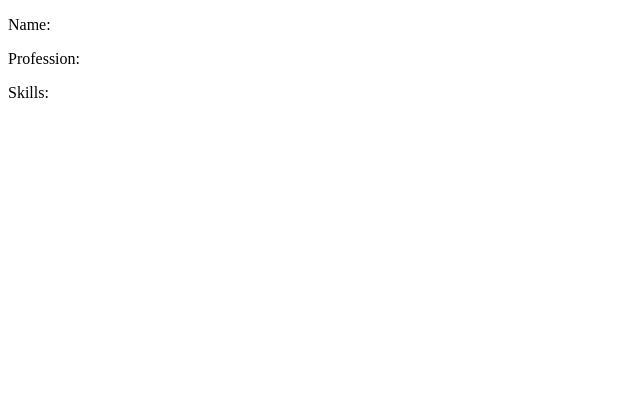
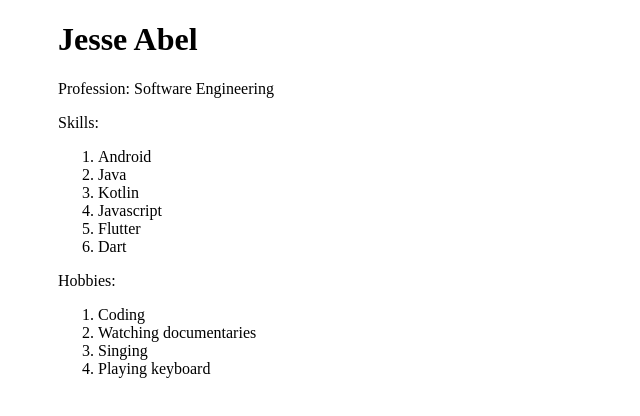
Before and after one commit to jesmanto/ZuriPortfolioTask, a website: page index.html in a window 1280 px wide. Shown: the whole page, without its empty margins (0-640 px from the left). Drawn offline with Linux system fonts and the light colour scheme.

Commit message:
client pages created

```diff
--- a/index.html
+++ b/index.html
@@ -3,11 +3,28 @@
     <head>
         <title>My Portfolio</title>
     </head>
-    <body>
-        <p>Name:<span id="name"></span></p>
-        <p>Profession:<span id="career"></span></p>
-        <p>Skills:<span id="skills"></span></p>
+    <body style="padding:0 50px;">
+        <h1>Jesse Abel</h1>
+        <p>Profession:<span>&nbsp;</span>Software Engineering</p>
+        <p>Skills:<span>
+            <ol>
+                <li>Android</li>
+                <li>Java</li>
+                <li>Kotlin</li>
+                <li>Javascript</li>
+                <li>Flutter</li>
+                <li>Dart</li>
+            </ol>
+        </span></p>
 
+        <p>Hobbies:
+            <ol>
+                <li>Coding</li>
+                <li>Watching documentaries</li>
+                <li>Singing</li>
+                <li>Playing keyboard</li>
+            </ol>
+        </p>
 
     </body>
 </html>
--- a/index.js
+++ b/index.js
@@ -10,7 +10,7 @@ const server = http.createServer((req,res)=>{
             res.writeHead(200,"Success",{"content-type":"text/html"});
             res.write(data);
             res.end();
-        })
+        });
     }
 
     if (req.url === '/about') {
@@ -21,7 +21,7 @@ const server = http.createServer((req,res)=>{
             res.writeHead(200,"Success",{"content-type":"text/html"});
             res.write(data);
             res.end();
-        })
+        });
     }
 
     if (req.url === '/contact') {
@@ -32,7 +32,7 @@ const server = http.createServer((req,res)=>{
             res.writeHead(200,"Success",{"content-type":"text/html"});
             res.write(data);
             res.end();
-        })
+        });
     }
 })
 server.listen(3000)
```
Also changed, not shown: about.html (added, +13 -0 lines), contact.html (added, +26 -0 lines).
